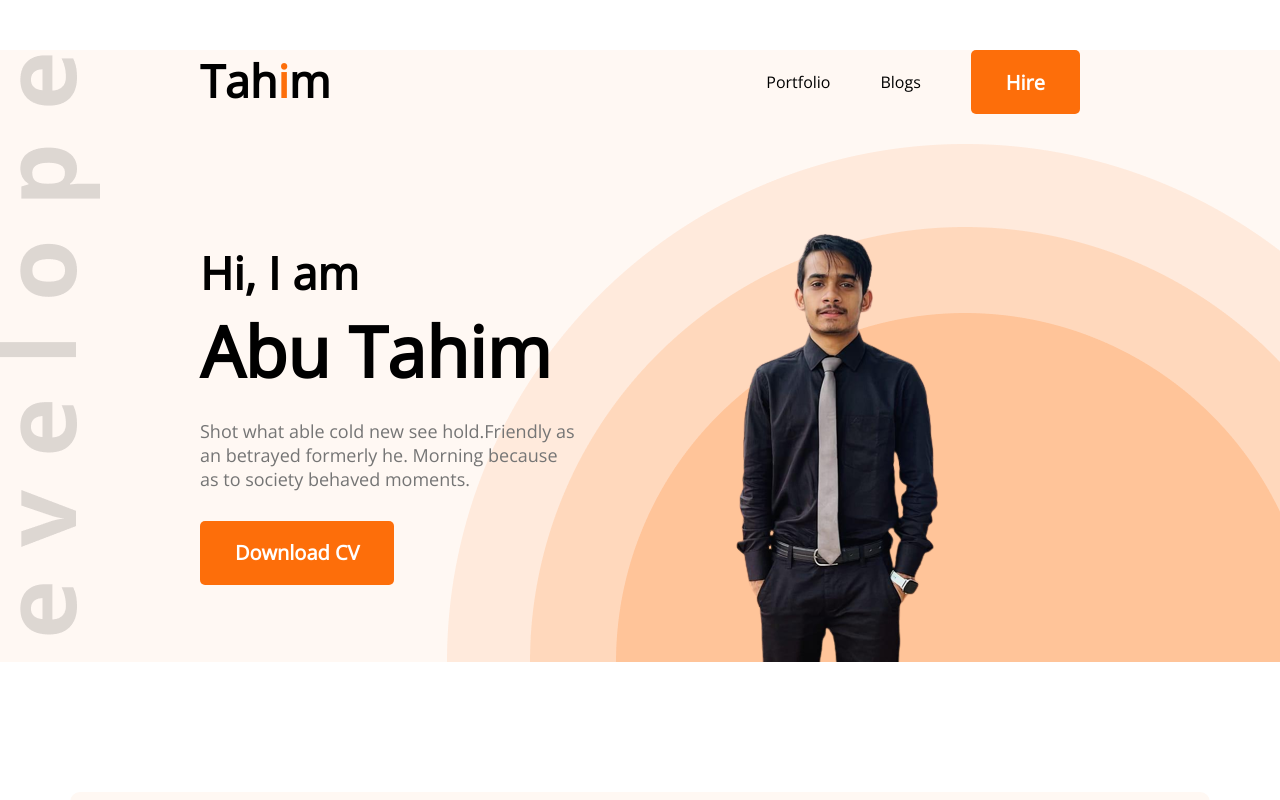
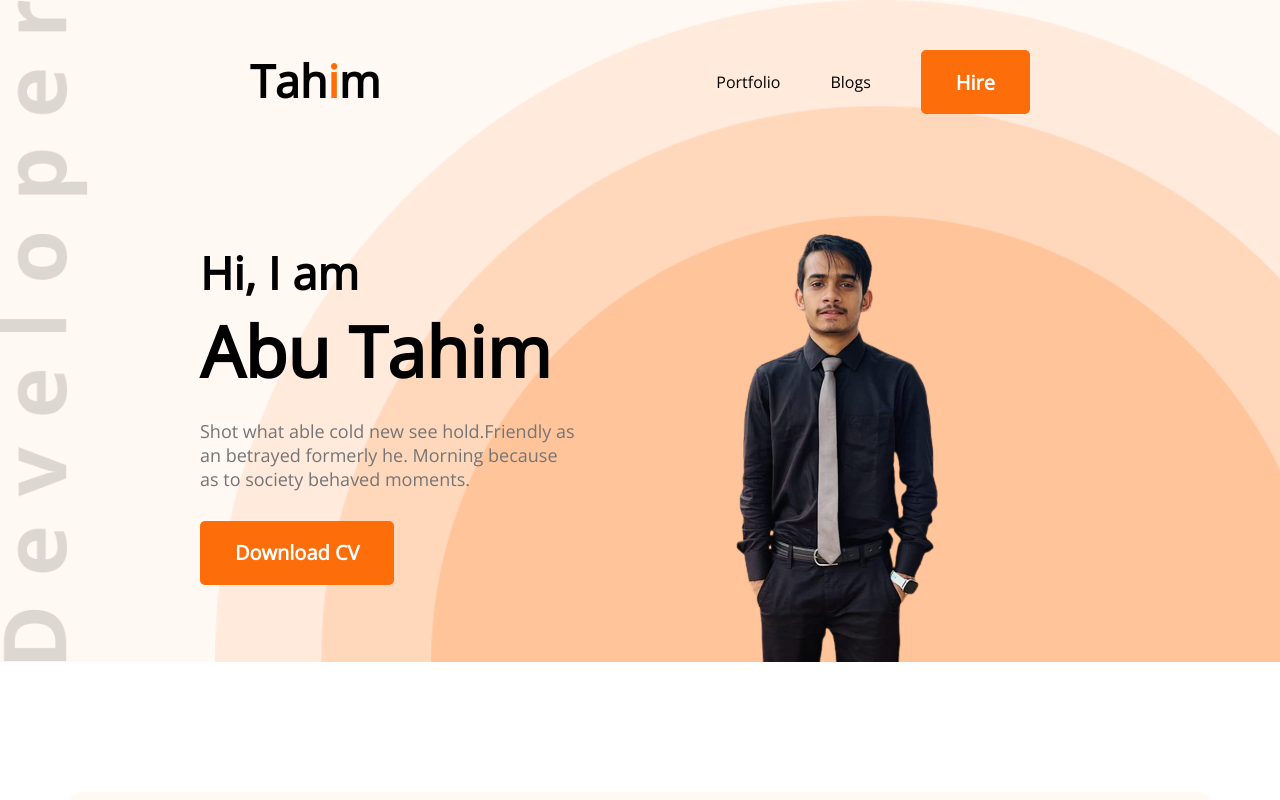
Before and after one commit to Tahim2/developer-portfolio, a plain HTML site: page index.html in a window 1280 px wide. Shown: the top 800 px of the page. Drawn offline with nearby package versions, Linux system fonts and the light colour scheme.

Commit message:
nav edited

```diff
--- a/styles/portfolio.css
+++ b/styles/portfolio.css
@@ -22,6 +22,7 @@
     background: #FFF8F3;
     background-image: url('../images/header_bg.png'), url('../images/developer.png');
     background-repeat: no-repeat;
+    background-size: contain;
     background-position: bottom right, left;
 }
 
@@ -30,7 +31,7 @@
 nav {
     display: flex;
     justify-content: space-between;
-    margin: 50px 200px;
+    padding: 50px 250px;
 }
 
 .nav-title {
```
